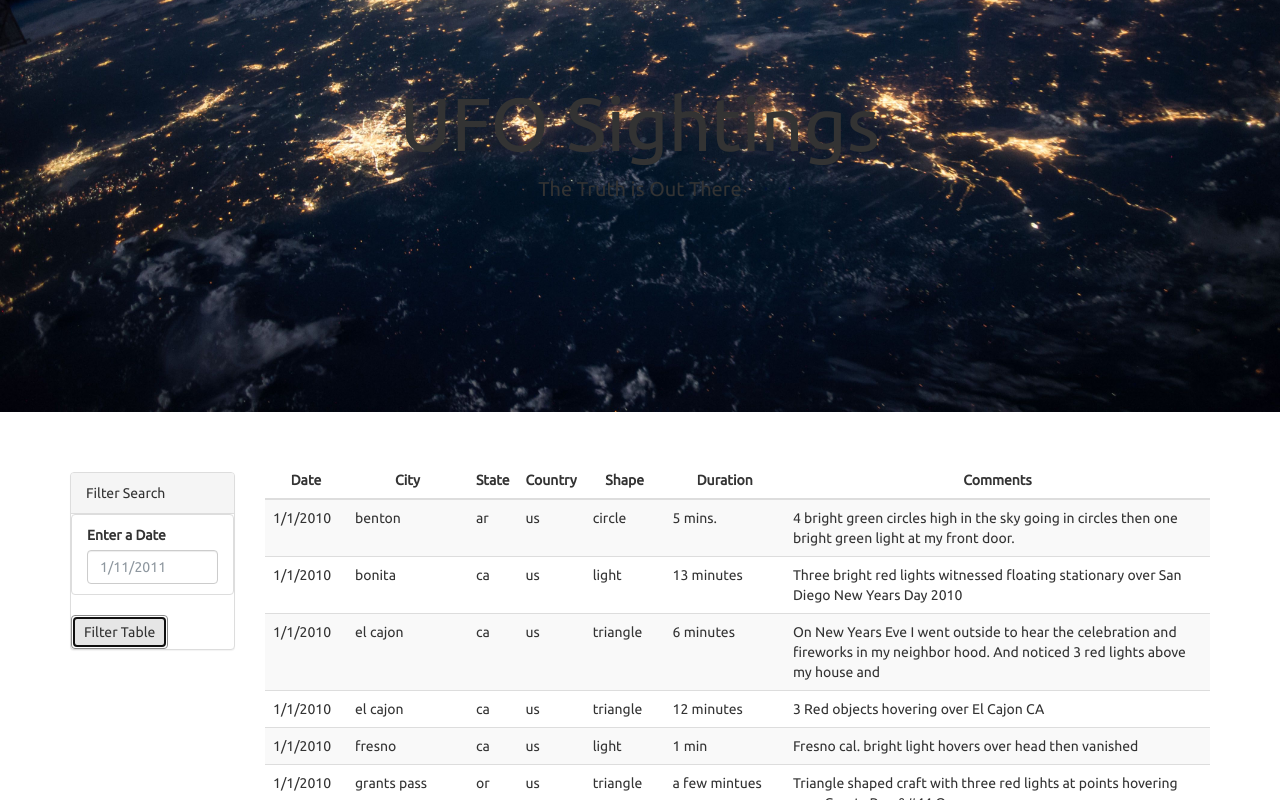
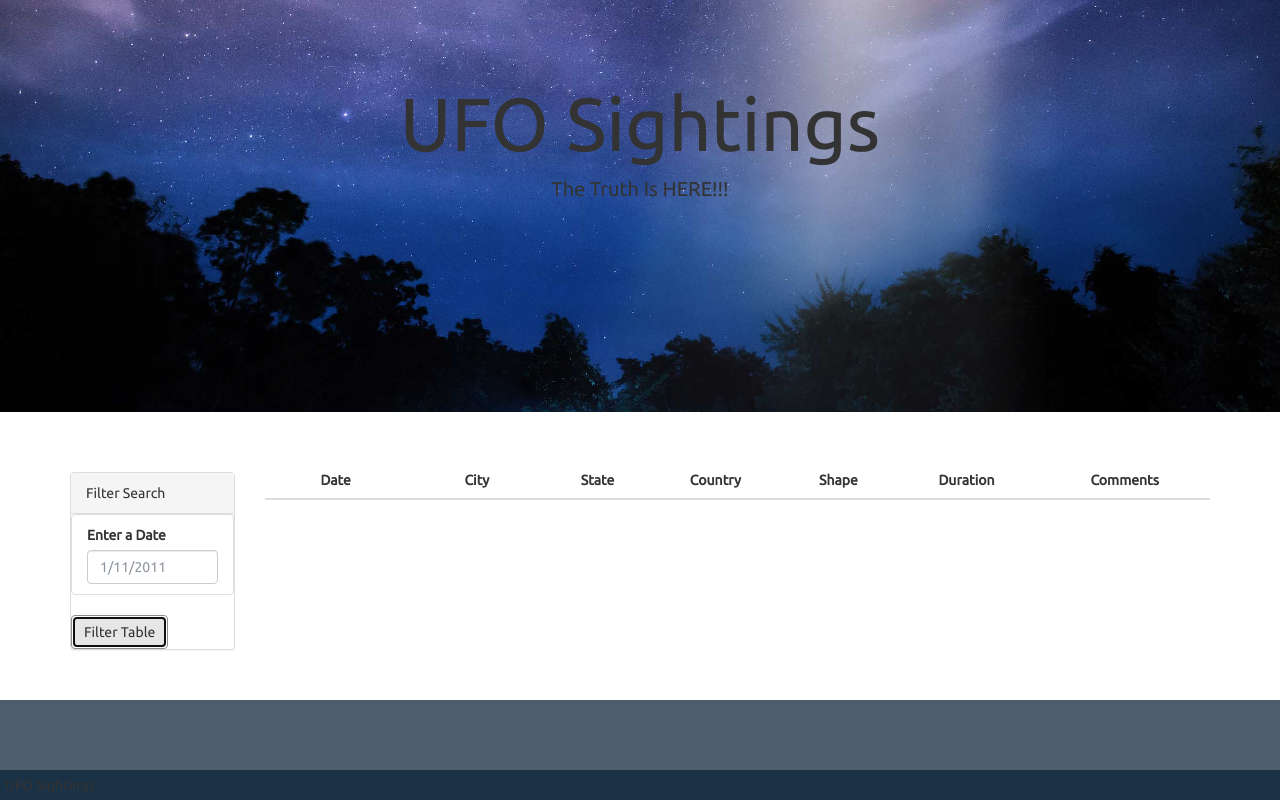
Before and after one commit to Ntorres95/javascript-challenge, a plain HTML site: page UFO-level-1/index.html in a window 1280 px wide. Both pictures are taken after a click on the button "Filter Table". Shown: the part 200-1000 px from the top of the page. Drawn offline with nearby package versions, Linux system fonts and the light colour scheme.

Commit message:
changed picture and heading text....tried a couple of other things but failed miserably....this by far not my best work

```diff
--- a/UFO-level-1/index.html
+++ b/UFO-level-1/index.html
@@ -23,7 +23,7 @@
     </nav>
     <div class="hero text-center">
       <h1>UFO Sightings</h1>
-      <p>The Truth is Out There</p>
+      <p>The Truth Is HERE!!!</p>
     </div>
     <div class="container">
       <div class="row margin-top-50">
--- a/UFO-level-1/static/css/style.css
+++ b/UFO-level-1/static/css/style.css
@@ -98,7 +98,7 @@ select {
   padding: 20px;
   margin: 0;
   background: black;
-  background-image: url("../images/nasa.jpg");
+  background-image: url("../images/ufo.jpg");
   background-attachment: fixed;
   background-position: bottom center;
   background-size: cover;
--- a/UFO-level-1/static/js/app.js
+++ b/UFO-level-1/static/js/app.js
@@ -13,6 +13,8 @@ form.on("submit", runEnter);
 
 // function to run events
 function runEnter() {
+
+    $("#ufo-table > tr > td").remove();
 
     // prevent the page from refreshing
     d3.event.preventDefault();
@@ -35,9 +37,9 @@ function runEnter() {
     var tbody = d3.select("tbody");
 
     //itertate through the filtered data and add the values to the table
-    data.forEach((filteredData) => {
+    filteredData.forEach((entry) => {
         var row = tbody.append("tr");
-        Object.entries(filteredData).forEach(([key, value]) => {
+        Object.entries(entry).forEach(([key, value]) => {
           var cell = row.append("td");
           cell.text(value);
         });
```
Also changed, not shown: UFO-level-1/static/images/nasa.jpg (deleted), UFO-level-1/static/images/ufo.jpg (added).
